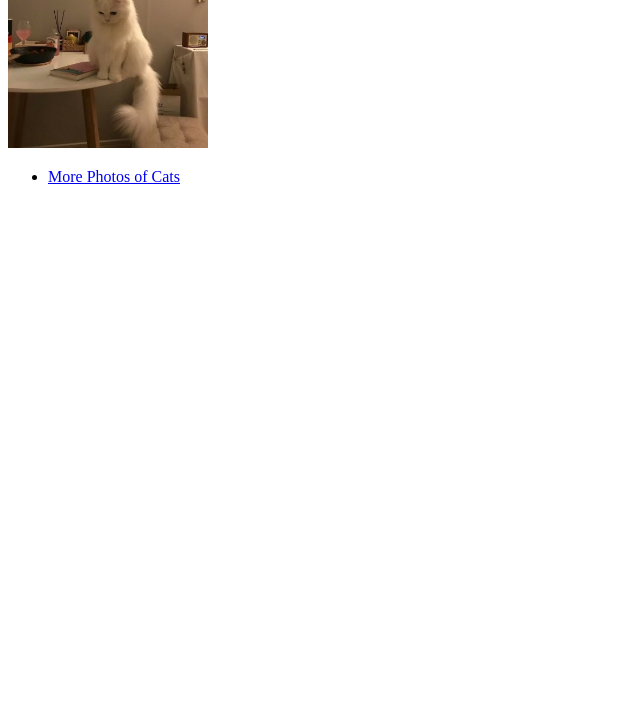
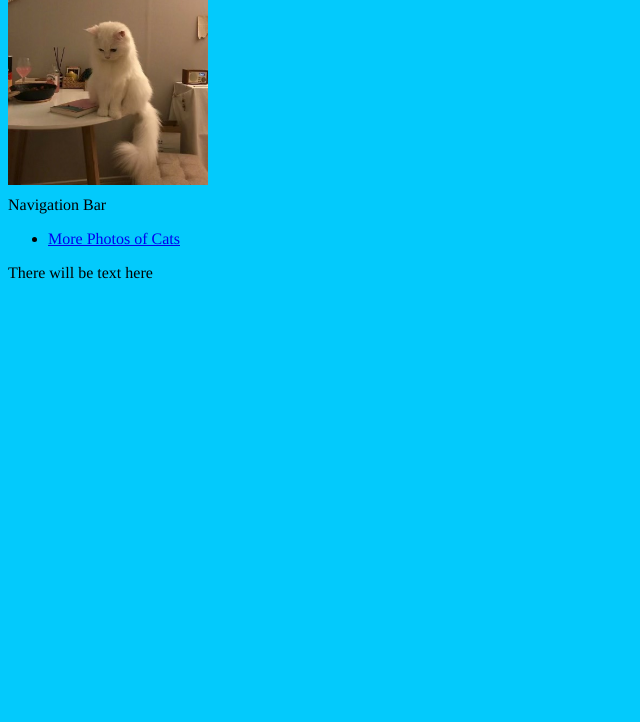
Before and after one commit to garyl2/catSite, a plain HTML site: page index.html in a window 1280 px wide. Shown: the part 78-800 px from the top of the page, without its empty margins (0-640 px from the left). Drawn offline with Linux system fonts and the light colour scheme.

Commit message:
Update index.html

```diff
--- a/index.html
+++ b/index.html
@@ -7,6 +7,18 @@
     <title>
       Cats.
     </title>
+
+    <style>
+      html{
+        font-family: Times;
+      }
+      body{
+        background: #03cafc;
+      }
+      #header{
+        font-size: 48px;
+      }
+    </style>
 
   </head>
 
@@ -23,9 +35,13 @@
         <div id = "pageTitle">Cats are the Superior Animal</div>
         <img src = "catOnDaTable.jpg" width = 200 height = 200>
 
+
+      </div>
+      <!---Header End--->
+
       <!---Nav--->
       <div id = "navbar">
-
+        Navigation Bar <br>
         <ul>
           <li>
             <a href = "photosPage.html">More Photos of Cats</a>
@@ -35,13 +51,15 @@
       </div>
       <!---Nav End--->
 
+      <!---Ceneter Col--->
+      <div id = "centerCol">
+        There will be text here
       </div>
-      <!---Header End--->
+      <!---Center Col End--->
 
     </div>
     <!---Container End--->
 
-
   </body>
 
 </html>
```
Lines whose indentation alone changed are shown as unchanged.
